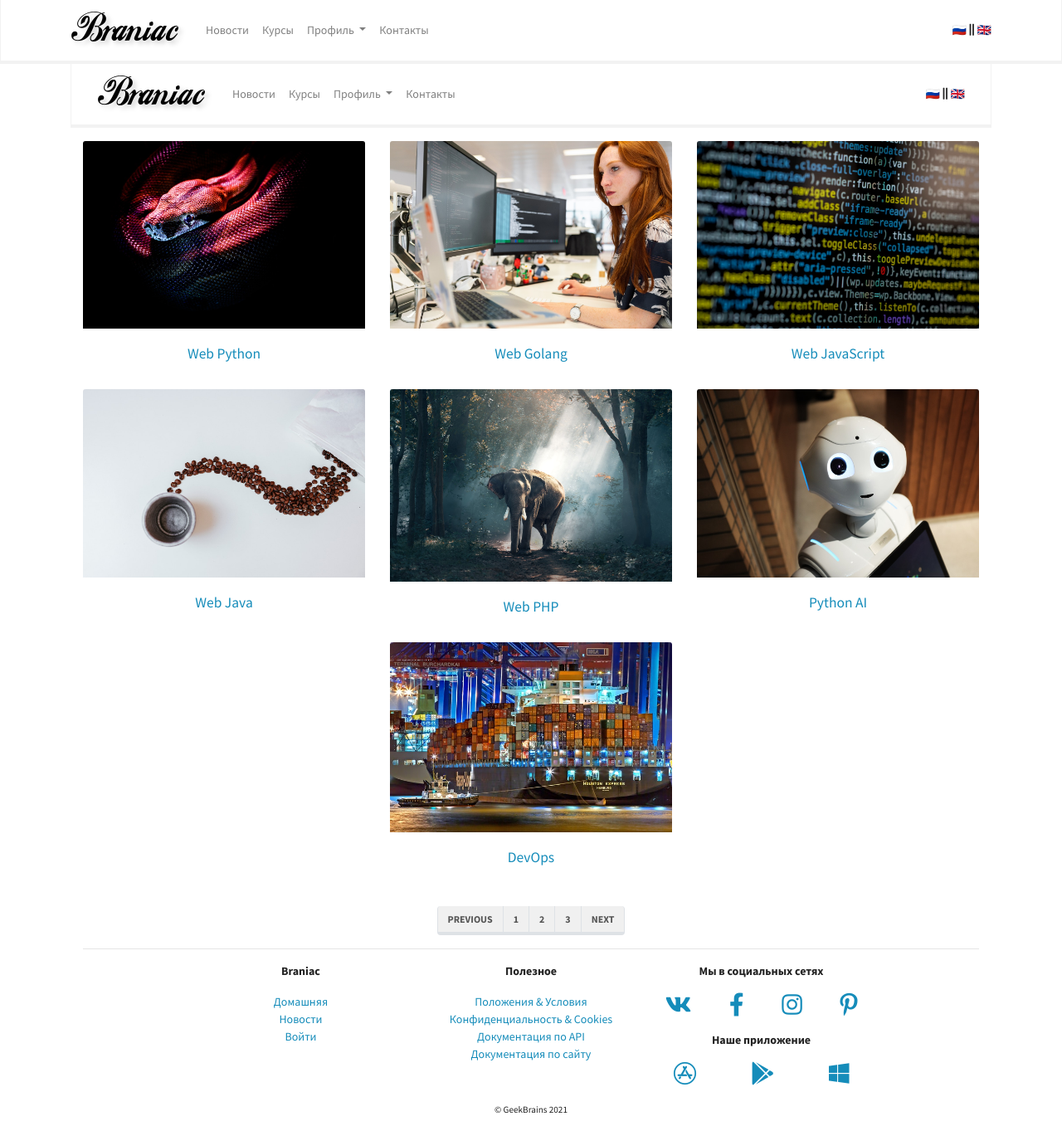
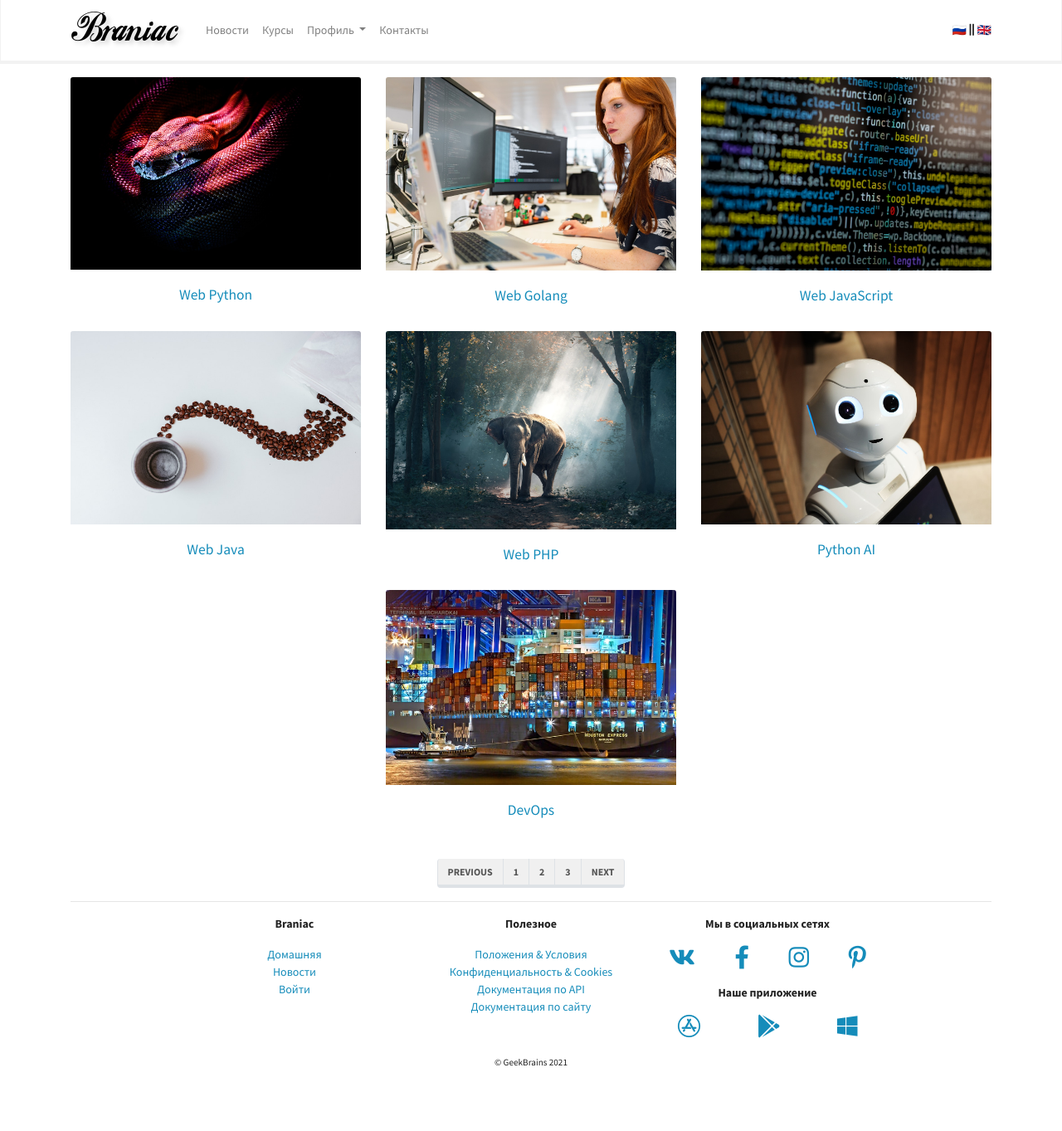
Before and after one commit to DmitriyNizhn/django, a Django app: page /mainapp/courses/ in a window 1280 px wide. Shown: the whole page at 83% size. After the commit the page ends 1285 px from the top, so only its background shows below. Run offline with Django 3.2, Linux system fonts and the light colour scheme; some libraries are stand-ins or nearby versions.

Commit message:
lesson_3 Templates including

```diff
--- a/templates/base.html
+++ b/templates/base.html
@@ -25,61 +25,6 @@
 
     <div class="container-md">
 
-
-
-  <nav class="navbar navbar-expand-lg navbar-light bg-light">
-    <div class="container">
-      <a class="navbar-brand" href="index.html">
-        <img src="/static/img/logo.png" alt="">
-      </a>
-      <button class="navbar-toggler" type="button" data-toggle="collapse"
-        data-target="#navbarSupportedContent"
-        aria-controls="navbarSupportedContent" aria-expanded="false"
-        aria-label="Toggle navigation">
-        <span class="navbar-toggler-icon"></span>
-      </button>
-
-      <div class="collapse navbar-collapse" id="navbarSupportedContent">
-        <ul class="navbar-nav mr-auto">
-          <li class="nav-item ">
-            <a class="nav-link" href="news.html">Новости</a>
-          </li>
-          <li class="nav-item ">
-            <a class="nav-link" href="courses_list.html">Курсы</a>
-          </li>
-          <li class="nav-item dropdown">
-            <a class="nav-link dropdown-toggle" href="#" id="ddProfile"
-              role="button" data-toggle="dropdown" aria-haspopup="true"
-              aria-expanded="false">
-              Профиль
-            </a>
-            <div class="dropdown-menu" aria-labelledby="ddProfile">
-              <a class="dropdown-item" href="#">Редактировать
-                профиль</a>
-              <a class="dropdown-item" href="#">Мои курсы</a>
-              <div class="dropdown-divider"></div>
-              <a class="dropdown-item" href="#">Модерация</a>
-              <a class="dropdown-item" href="#">Административный
-                раздел</a>
-              <div class="dropdown-divider"></div>
-              <a class="dropdown-item" href="#">Выход</a>
-            </div>
-          </li>
-          <li class="nav-item ">
-            <a class="nav-link" href="contacts.html">Контакты</a>
-          </li>
-        </ul>
-        <span><a href="#">🇷🇺</a> <i class="fas fa-grip-lines-vertical"></i> <a
-            href="#">🇬🇧</a></span>
-      </div>
-    </div>
-  </nav>
-
-
-
-
-
-  <div class="container-md">
 
     {% block content %}
 
```
